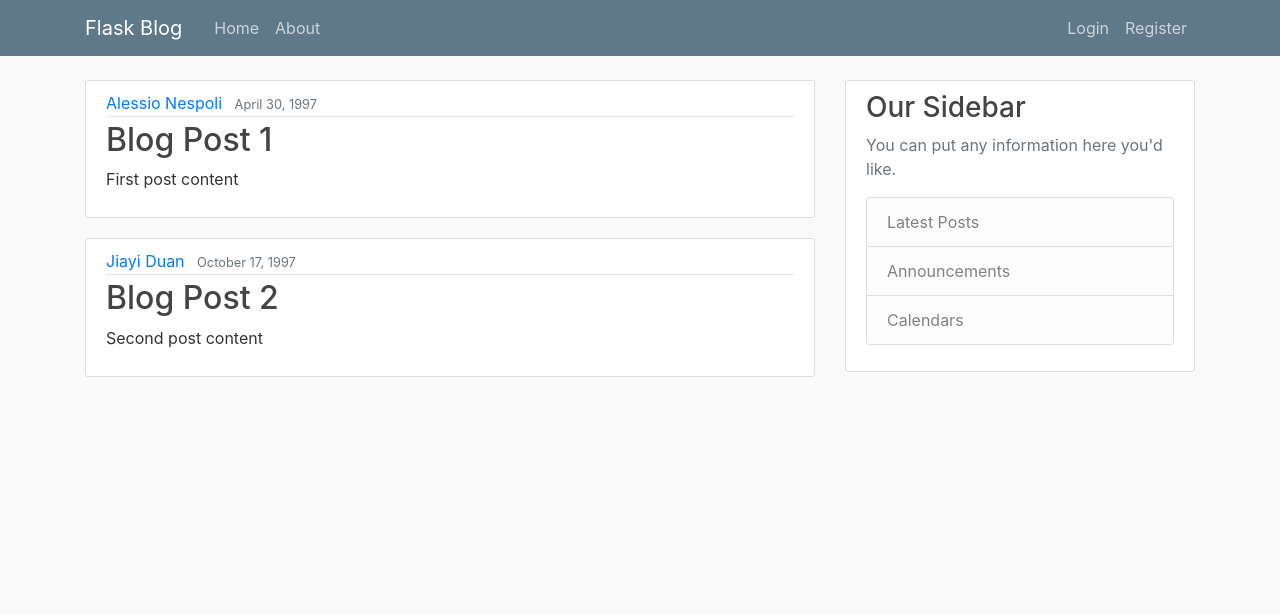
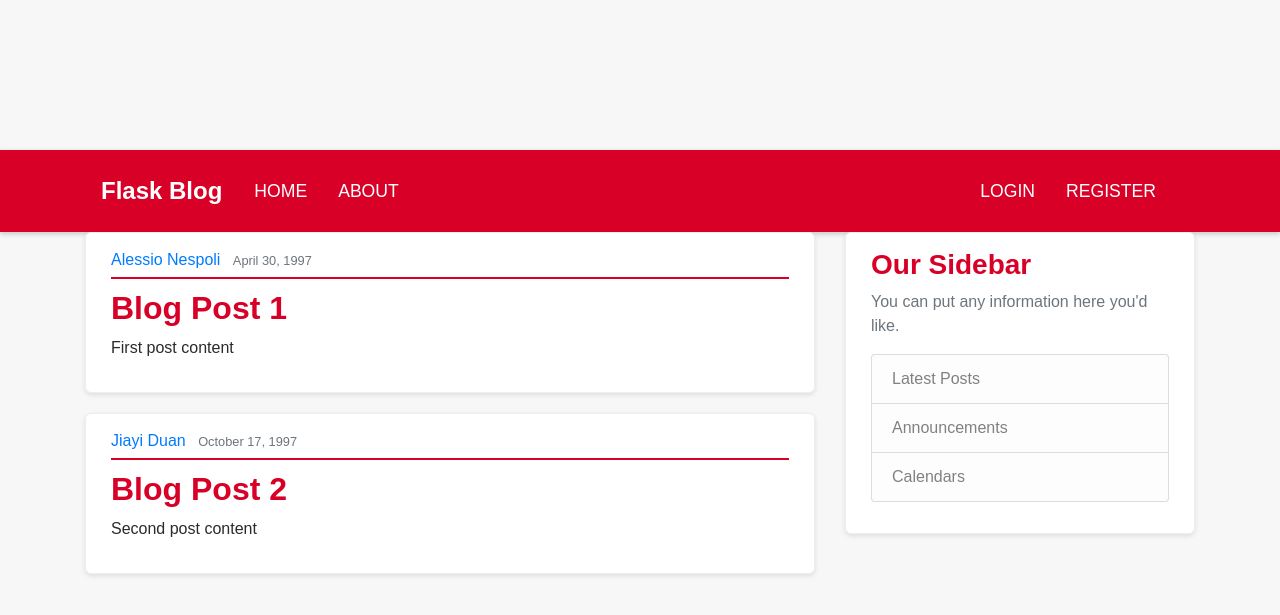
Before and after one commit to alespool/Flask_Blog, a Flask app: page / in a window 1280 px wide. Shown: the top 615 px of the page. Run offline with Flask 3, Linux system fonts and the light colour scheme; some libraries are stand-ins or nearby versions.

Commit message:
Updated layout and CSS

```diff
--- a/flaskblog/static/main.css
+++ b/flaskblog/static/main.css
@@ -1,80 +1,148 @@
+/* Base Styles */
 body {
-  background: #fafafa;
-  color: #333333;
+  background: #f7f7f7; /* Light gray for a clean look */
+  color: #2b2b2b; /* Darker gray for text readability */
   margin-top: 5rem;
+  font-family: Arial, sans-serif; /* Modern, clean font */
 }
 
+/* Headings */
 h1, h2, h3, h4, h5, h6 {
-  color: #444444;
+  color: #d80027; /* SEW red for headings */
+  font-weight: bold;
 }
 
-.bg-steel {
-  background-color: #5f788a;
+/* Navbar and Header */
+.site-header {
+  background-color: #d80027; /* SEW red for the header */
+  padding: 10px 0; /* Slightly thicker padding */
+  box-shadow: 0 2px 5px rgba(0, 0, 0, 0.2); /* Subtle shadow for depth */
+}
+
+.navbar {
+  background-color: transparent; /* Inherit header background */
+}
+
+.navbar-brand {
+  color: #ffffff; /* White branding text */
+  font-size: 1.5rem; /* Larger font for emphasis */
+  font-weight: bold;
+}
+
+.navbar-brand:hover {
+  color: #ffcccc; /* Light red hover effect */
 }
 
 .site-header .navbar-nav .nav-link {
-  color: #cbd5db;
+  color: #ffffff; /* White for contrast against red */
+  font-size: 1.1rem; /* Slightly larger for modern look */
+  margin-right: 15px; /* Spacing between links */
+  text-transform: uppercase; /* Clean and professional */
 }
 
 .site-header .navbar-nav .nav-link:hover {
-  color: #ffffff;
+  color: #ffcccc; /* Light red on hover */
 }
 
 .site-header .navbar-nav .nav-link.active {
-  font-weight: 500;
+  font-weight: bold;
+  border-bottom: 2px solid #ffffff; /* Underline for active links */
 }
 
+.navbar-toggler {
+  border-color: #ffffff; /* White border for toggle button */
+}
+
+.navbar-toggler-icon {
+  background-color: #ffffff; /* White toggle icon */
+}
+
+/* Content Section */
 .content-section {
   background: #ffffff;
-  padding: 10px 20px;
-  border: 1px solid #dddddd;
-  border-radius: 3px;
+  padding: 15px 25px;
+  border: 1px solid #eeeeee;
+  border-radius: 6px; /* Rounded corners for a modern feel */
+  box-shadow: 0 2px 5px rgba(0, 0, 0, 0.1); /* Subtle shadow for depth */
   margin-bottom: 20px;
 }
 
+/* Articles */
 .article-title {
-  color: #444444;
+  color: #d80027; /* Highlighted in red for branding */
+  font-weight: bold;
 }
 
 a.article-title:hover {
-  color: #428bca;
-  text-decoration: none;
+  color: #99001a; /* Darker red for hover effect */
+  text-decoration: underline; /* Subtle hover effect */
 }
 
 .article-content {
   white-space: pre-line;
+  line-height: 1.6; /* Improved readability */
 }
 
 .article-img {
-  height: 65px;
-  width: 65px;
-  margin-right: 16px;
+  height: 80px; /* Larger images for visual appeal */
+  width: 80px;
+  margin-right: 20px;
+  border-radius: 5px; /* Rounded edges for a modern look */
 }
 
 .article-metadata {
-  padding-bottom: 1px;
-  margin-bottom: 4px;
-  border-bottom: 1px solid #e3e3e3
+  padding-bottom: 5px;
+  margin-bottom: 10px;
+  border-bottom: 2px solid #d80027; /* Red line for branding */
 }
 
 .article-metadata a:hover {
-  color: #333;
-  text-decoration: none;
+  color: #d80027;
+  text-decoration: underline;
 }
 
 .article-svg {
-  width: 25px;
-  height: 25px;
+  width: 30px; /* Slightly larger icons */
+  height: 30px;
   vertical-align: middle;
+  fill: #d80027; /* Icon color matching branding */
 }
 
+/* Account Section */
 .account-img {
-  height: 125px;
-  width: 125px;
+  height: 150px;
+  width: 150px;
   margin-right: 20px;
   margin-bottom: 16px;
+  border-radius: 50%; /* Circular profile pictures */
+  border: 3px solid #d80027; /* Red border for branding */
 }
 
 .account-heading {
-  font-size: 2.5rem;
+  font-size: 2.8rem; /* Larger for emphasis */
+  color: #d80027; /* Red for branding */
+  font-weight: bold;
 }
+
+/* Footer */
+footer {
+  background-color: #333333; /* Dark footer for contrast */
+  color: #ffffff;
+  padding: 20px 0;
+  text-align: center;
+  font-size: 0.9rem;
+}
+
+footer a {
+  color: #d80027;
+}
+
+footer a:hover {
+  color: #ffcccc;
+  text-decoration: underline;
+}
+
+/* Fixed Navbar Padding */
+body {
+  padding-top: 70px; /* Prevent overlap with fixed navbar */
+}
--- a/flaskblog/templates/layout.html
+++ b/flaskblog/templates/layout.html
@@ -16,8 +16,8 @@
 </head>
 <body>
 	<header class="site-header">
-	  <nav class="navbar navbar-expand-md navbar-dark bg-steel fixed-top">
 		<div class="container">
+		  <nav class="navbar navbar-expand-md navbar-dark">
 			<a class="navbar-brand mr-4" href="/">Flask Blog</a>
 			<button class="navbar-toggler" type="button" data-toggle="collapse" data-target="#navbarToggle" aria-controls="navbarToggle" aria-expanded="false" aria-label="Toggle navigation">
 			  <span class="navbar-toggler-icon"></span>
@@ -27,7 +27,6 @@
 				<a class="nav-item nav-link" href="{{ url_for('home') }}">Home</a>
 				<a class="nav-item nav-link" href="{{ url_for('about') }}">About</a>
 			  </div>
-	        <!-- Navbar Right Side -->
 			  <div class="navbar-nav">
 				{% if current_user.is_authenticated %}
 				  <a class="nav-item nav-link" href="{{ url_for('account') }}">Account</a>
@@ -38,9 +37,10 @@
 				{% endif %}
 			  </div>
 			</div>
+		  </nav>
 		</div>
-	  </nav>
 	  </header>
+
 	<main role="main" class="container">
 	  <div class="row">
 	    <div class="col-md-8">
```
Lines whose indentation alone changed are shown as unchanged.
